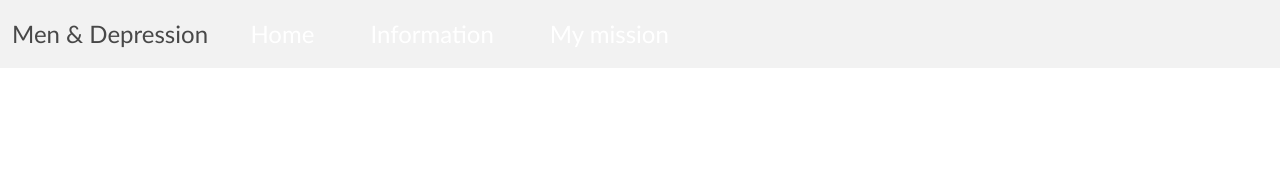
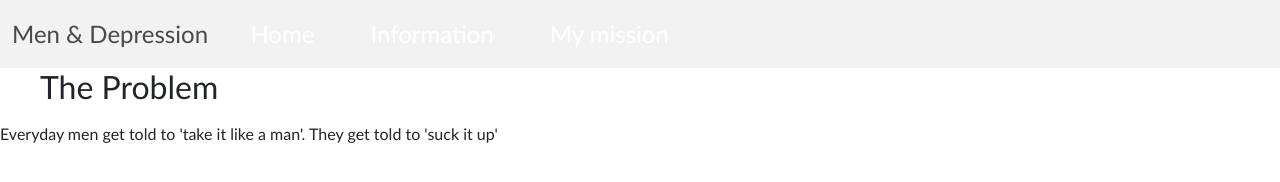
Before and after one commit to ColeScheller/colescheller.github.io, a plain HTML site: page index.html in a window 1280 px wide. Drawn offline with nearby package versions, Linux system fonts and the light colour scheme.

Commit message:
Update index.html

```diff
--- a/index.html
+++ b/index.html
@@ -16,7 +16,12 @@
            </div>
        </div>
        <div class="parallax-banner" style="background-image: url('images/rain.jpg')">
+           <ul>
+               <h2 class="parallax-topper white">The Problem</h2>
        </div>
+       <p class="blocktxt">
+                   Everyday men get told to 'take it like a man'. They get told to 'suck it up'
+
 
    </body>
 </html>
```
